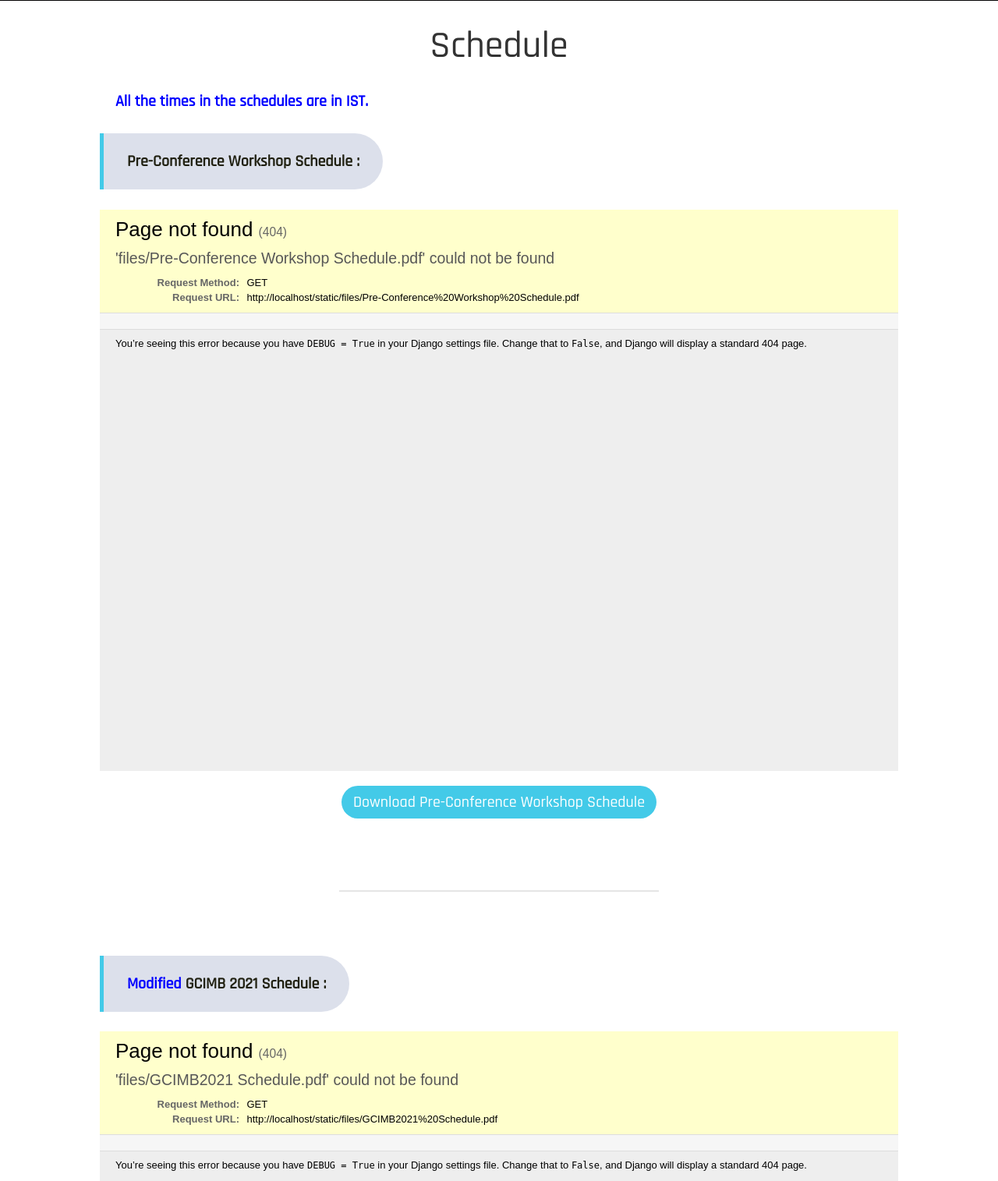
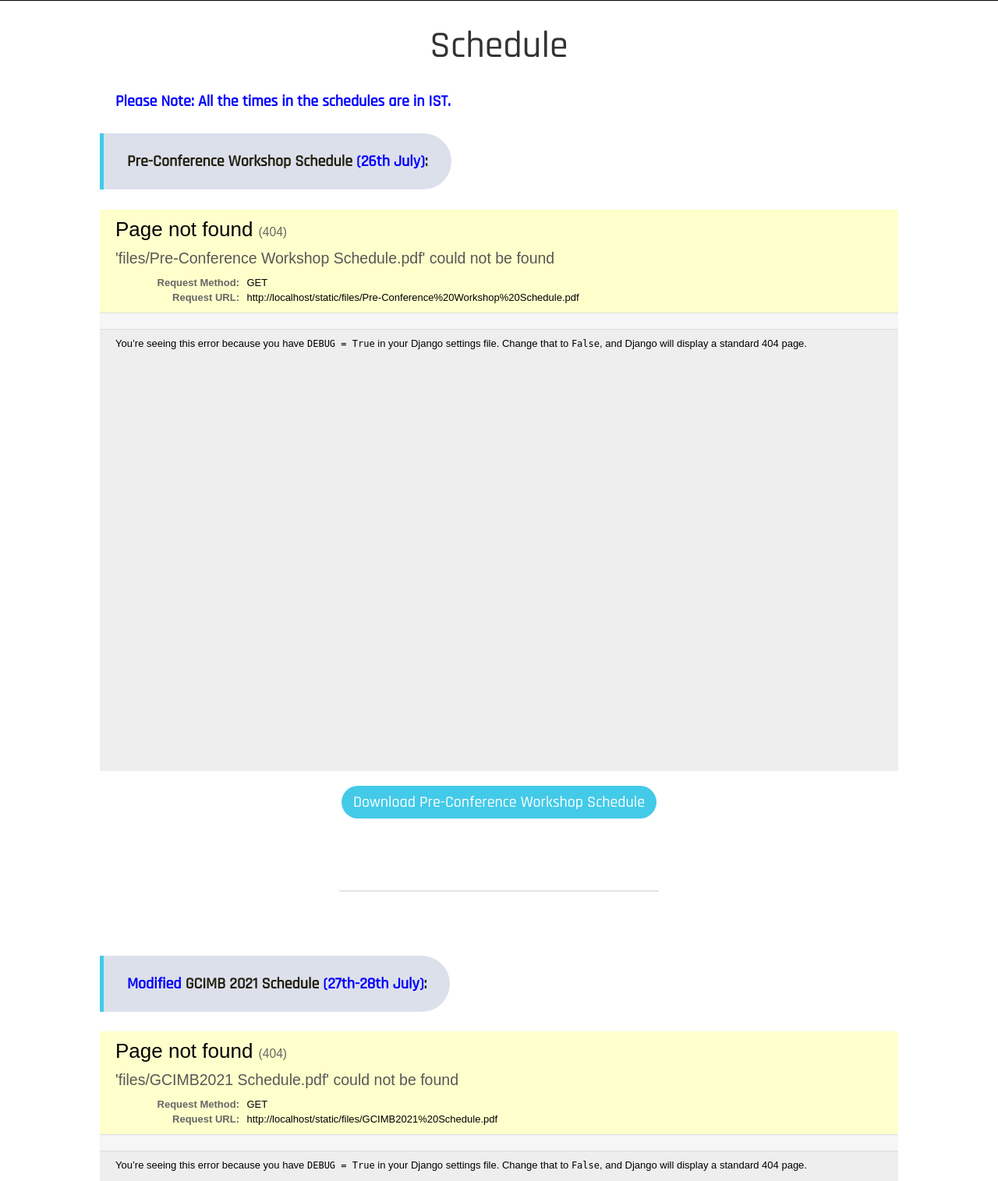
Before and after one commit to touqeer121/nitwConference-live, a Django app: page /programme-schedule/ in a window 1280 px wide. Shown: the part 119-1634 px from the top of the page at 78% size. Run offline with Django 3.2, Linux system fonts and the light colour scheme; parts of the project's set-up code (start-up, migrations or seed data) failed here and were passed over; some libraries are stand-ins or nearby versions; some web fonts are replaced.

Commit message:
added modified schedule 2

```diff
--- a/templates/programme_schedule.html
+++ b/templates/programme_schedule.html
@@ -17,12 +17,12 @@
     <div class="my-main-container" >
             <p class="my-content" style="color:blue">
                 <b>
-                    All the times in the schedules are in IST.
+                    Please Note: All the times in the schedules are in IST.
                 </b>
             </p>
             <br>
 
-            <div  style="font-size: 20px; text-align: left "  ><b class="my-row-2">Pre-Conference Workshop Schedule :</b></div>
+            <div  style="font-size: 20px; text-align: left "  ><b class="my-row-2">Pre-Conference Workshop Schedule <span style="color:blue">(26th July)</span>:</b></div>
             <br>
             <iframe src="{% static 'files/Pre-Conference Workshop Schedule.pdf' %}#zoom=FitW" style="text-align:center; margin:0 auto; width: 100%;height: 100%;
             min-height: 720px; border: none;"></iframe>
@@ -31,7 +31,7 @@
             </a>
 
             <hr class="separator" style="margin: 8% auto; width: 40%;">
-            <div  style="font-size: 20px; text-align: left "  ><b class="my-row-2"><span style="color:blue">Modified</span> GCIMB 2021 Schedule :</b></div>
+            <div  style="font-size: 20px; text-align: left "  ><b class="my-row-2"><span style="color:blue">Modified</span> GCIMB 2021 Schedule <span style="color:blue">(27th-28th July)</span>:</b></div>
             <br>
             <iframe src="{% static 'files/GCIMB2021 Schedule.pdf' %}#zoom=FitW" style="text-align:center; margin:0 auto; width: 100%;height: 100%;
             min-height: 720px; border: none;"></iframe>
@@ -40,11 +40,11 @@
             </a>
             <br><br><br>
 
-            <p class="my-content" style="color:blue">
+            <!-- <p class="my-content" style="color:blue">
                 <b>
                     Meeting links will be shared with registered participants by 25th July 12:00pm IST.
                 </b>
-            </p>
+            </p> -->
             <br><br><br>
     </div>
 </section>
```
Also changed, not shown: 2 other files.
